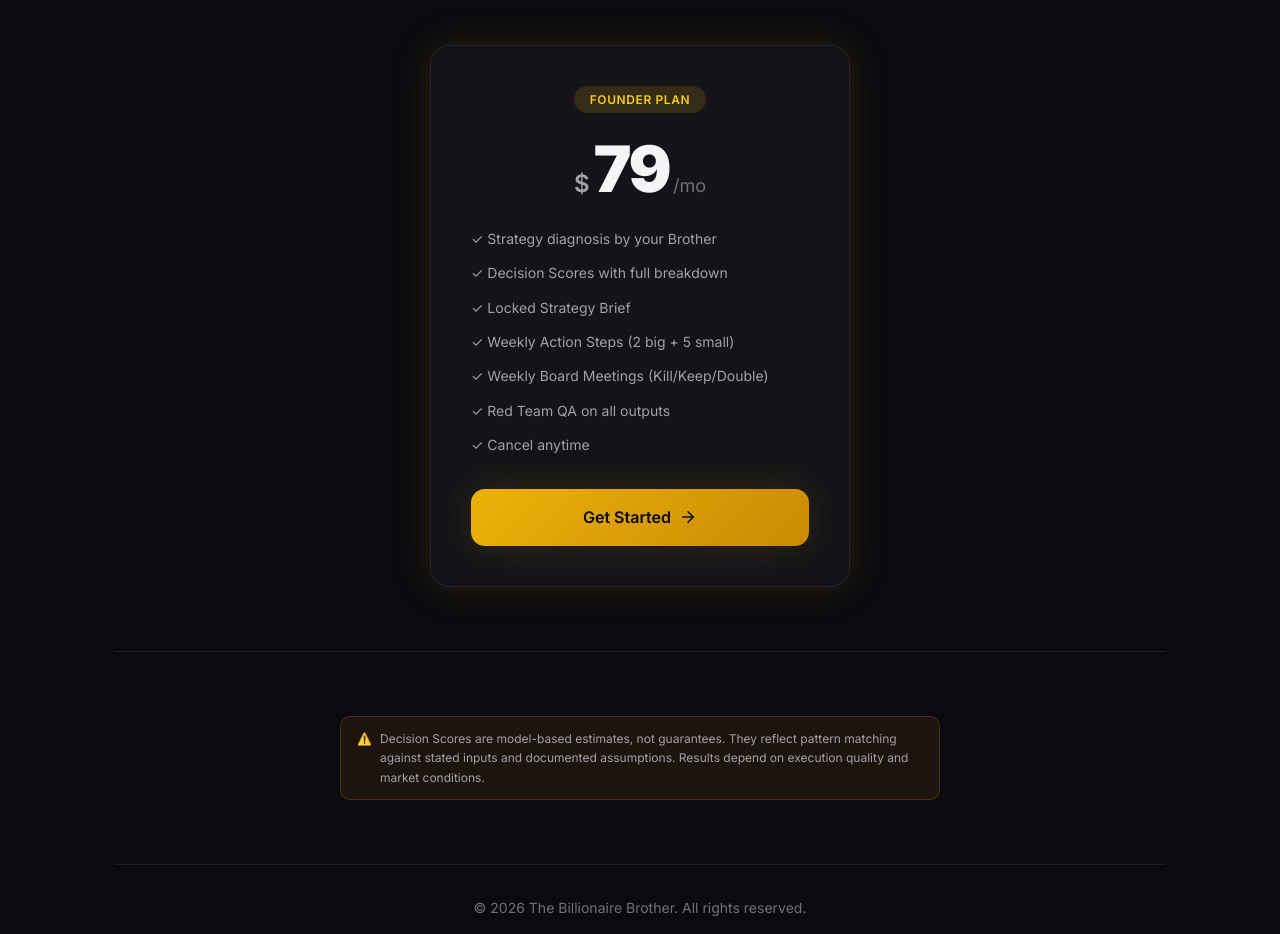
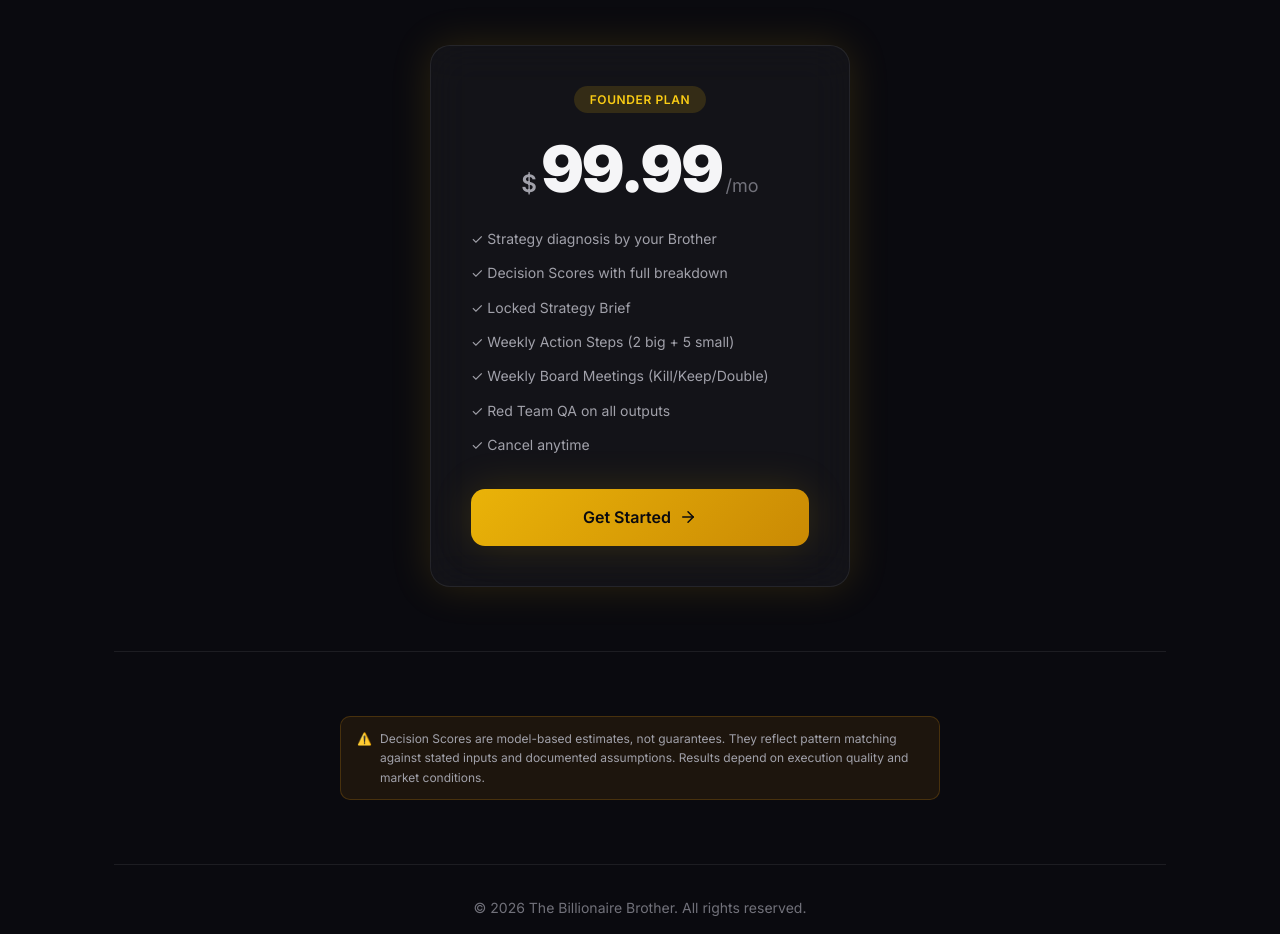
Before and after one commit to thebillionairebrother-sienvi/agentic-billionaire-brother, a Next.js app: page / in a window 1280 px wide. Shown: the part 1640-2574 px from the top of the page. Built offline with nearby package versions, Linux system fonts and the light colour scheme; no server answers.

Commit message:
fix: simple pricing

```diff
--- a/src/app/page.tsx
+++ b/src/app/page.tsx
@@ -119,7 +119,7 @@
           <div className={styles.pricingBadge}>Founder Plan</div>
           <div className={styles.pricingPrice}>
             <span className={styles.priceCurrency}>$</span>
-            <span className={styles.priceAmount}>79</span>
+            <span className={styles.priceAmount}>99.99</span>
             <span className={styles.pricePeriod}>/mo</span>
           </div>
           <ul className={styles.pricingFeatures}>
```
